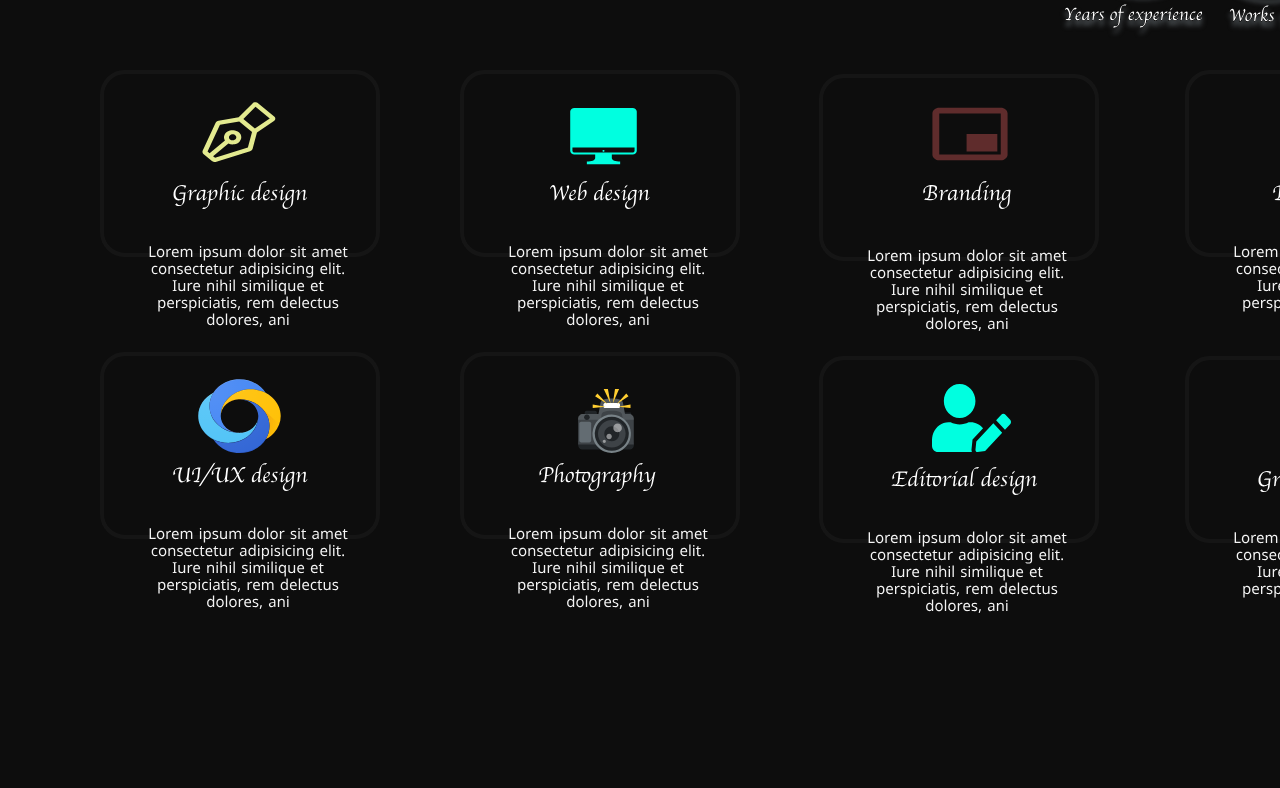
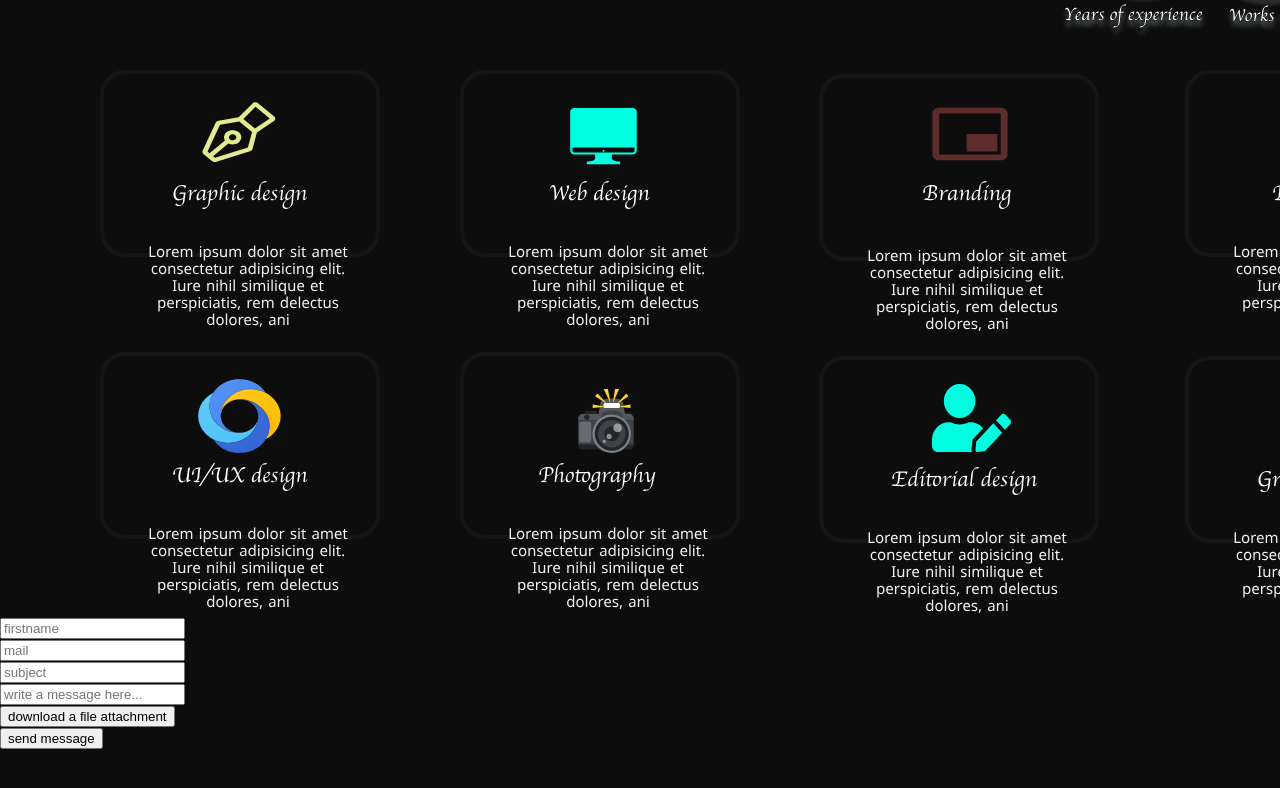
Before and after one commit to paulisreal/reactportfolio, a React (Create React App) app: page / in a window 1280 px wide. Shown: the part 2109-2897 px from the top of the page. Built offline with nearby package versions, Linux system fonts and the light colour scheme.

Commit message:
contactpage

```diff
--- a/src/App.js
+++ b/src/App.js
@@ -1,5 +1,6 @@
 import Aboutpage from './components/Aboutpage';
 import Body from './components/Body';
+import Contactpage from './components/Contactpage';
 import Navbar from './components/Navbar';
 import Socials from './components/Socials';
 import Workpage from './components/Workpage';
@@ -11,6 +12,7 @@ function App() {
      <Body/>
      <Workpage/>
      <Aboutpage/>
+     <Contactpage/>
      <Socials/>
     </div>
   );
--- /dev/null
+++ b/src/components/Contactpage.js
@@ -0,0 +1,26 @@
+import React from 'react'
+import "./Contactpage.css";
+function Contactpage() {
+  return (
+    <div className='contact-me'>
+        <div>
+
+        </div>
+        <div>
+            <input type="text"  placeholder='firstname'></input>
+            <br/>
+            <input type="text"  placeholder='mail'></input>
+            <br/>
+            <input type="text"  placeholder='subject'></input>
+            <br/>
+            <input type="text"  placeholder='write a message here...'></input>
+            <br/>
+            <button>download a file attachment</button>
+            <br/>
+            <button>send message</button>
+        </div>
+    </div>
+  )
+}
+
+export default Contactpage
```
Also changed, not shown: src/components/Contactpage.css (added).
